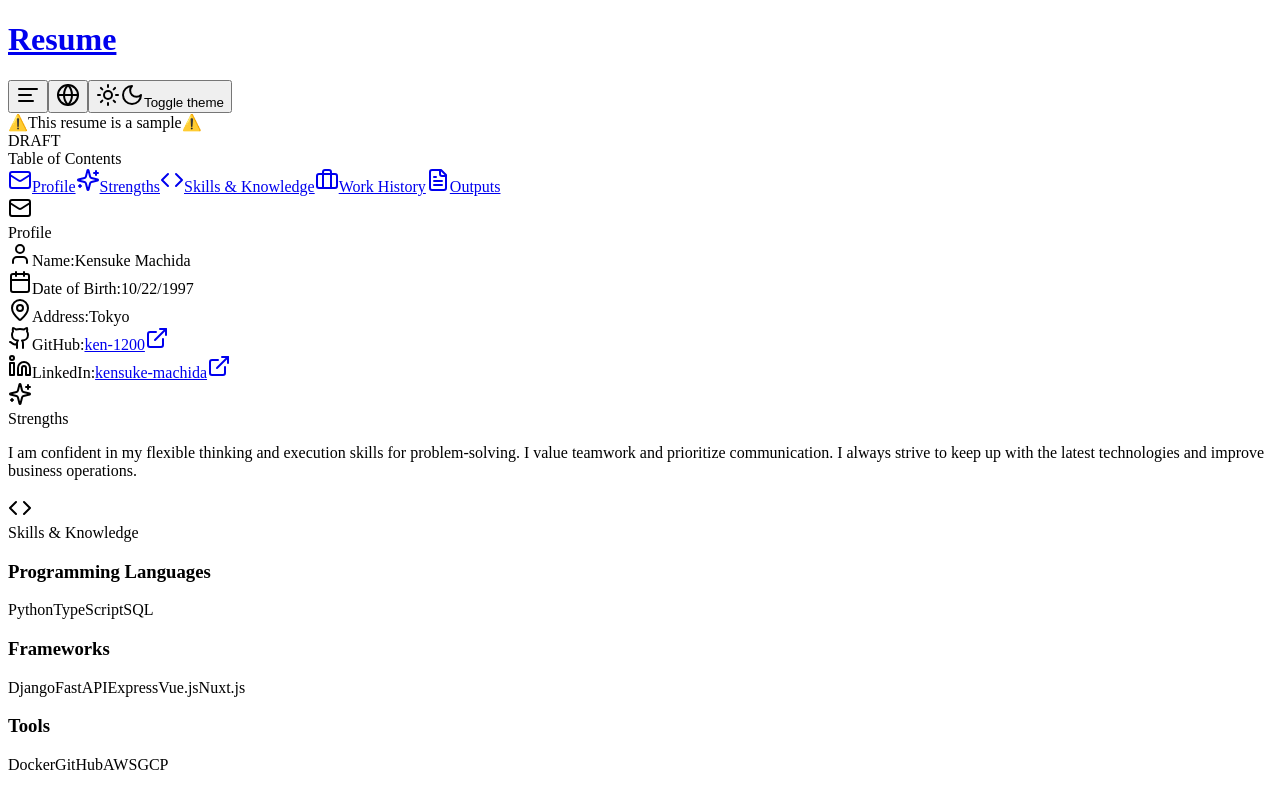
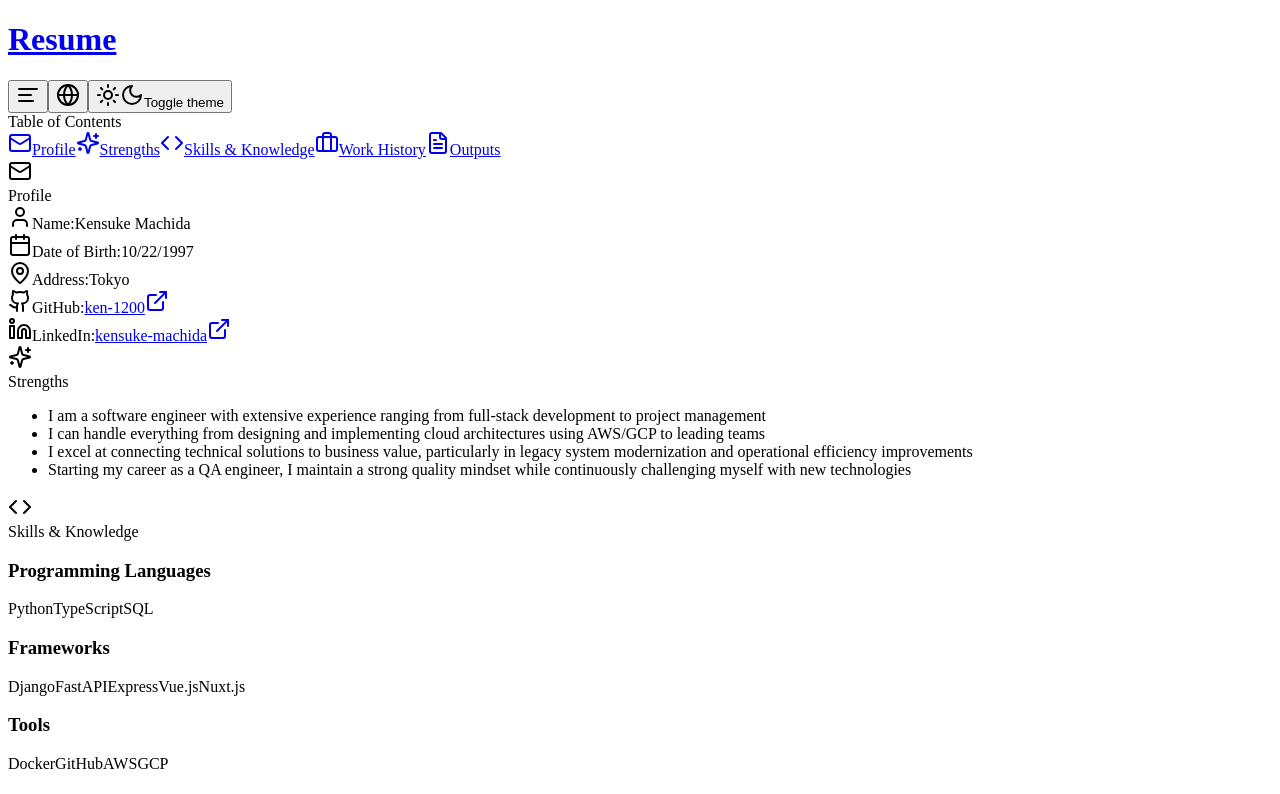
Before and after one commit to ken-1200/resume, a Next.js app: page /en in a window 1280 px wide. Shown: the top 794 px of the page. Built offline with nearby package versions, Linux system fonts and the light colour scheme.

Commit message:
feat: update self-introduction text to use array format for better readability

```diff
--- a/src/components/resume-content.tsx
+++ b/src/components/resume-content.tsx
@@ -383,7 +383,7 @@ export default function ResumeContent() {
       </header>
 
       {/* 作成中バナー - ヘッダー直後に配置 */}
-      <div className="w-full bg-amber-100 dark:bg-amber-900/30 border-b border-amber-200 dark:border-amber-800/50 py-2 sticky top-[69px] z-10">
+      {/* <div className="w-full bg-amber-100 dark:bg-amber-900/30 border-b border-amber-200 dark:border-amber-800/50 py-2 sticky top-[69px] z-10">
         <div className="container mx-auto px-4 text-center text-amber-800 dark:text-amber-300 font-medium">
           <div className="flex items-center justify-center gap-2">
             <span className="animate-pulse">⚠️</span>
@@ -391,13 +391,13 @@ export default function ResumeContent() {
             <span className="animate-pulse">⚠️</span>
           </div>
         </div>
-      </div>
+      </div> */}
       {/* ウォーターマーク - 固定配置 */}
-      <div className="fixed inset-0 flex items-center justify-center pointer-events-none z-5 opacity-[0.08]">
+      {/* <div className="fixed inset-0 flex items-center justify-center pointer-events-none z-5 opacity-[0.08]">
         <div className="transform rotate-[-30deg] text-7xl font-black border-8 border-current p-6 text-slate-900 dark:text-white">
           {t('common.draft')}
         </div>
-      </div>
+      </div> */}
 
       {/* メインコンテンツ + サイドバー */}
       <div className="container mx-auto py-6 px-4">
@@ -569,9 +569,13 @@ export default function ResumeContent() {
                 </CardHeader>
                 <CardContent className="pt-4">
                   <div className="p-4 rounded-md border bg-slate-50 dark:bg-neutral-800/30 border-slate-200 dark:border-neutral-700/50">
-                    <p className="whitespace-pre-wrap leading-relaxed text-slate-700 dark:text-neutral-300">
-                      {selfPrText.trim()}
-                    </p>
+                    <ul className="list-disc ml-5 space-y-2 text-slate-700 dark:text-neutral-300">
+                      {selfPrText.map((text, i) => (
+                        <li key={i} className="leading-relaxed">
+                          {text}
+                        </li>
+                      ))}
+                    </ul>
                   </div>
                 </CardContent>
               </Card>
--- a/src/data/localized-data.ts
+++ b/src/data/localized-data.ts
@@ -1000,16 +1000,18 @@ export function useProfileData() {
 
   // 自己PR文
   const selfPrText = {
-    ja: `
-課題解決に向けた柔軟な発想と実行力に自信があります。
-チームでの協力を重視し、コミュニケーションを大切にしています。
-常に最新技術のキャッチアップを心がけ、業務改善に努めています。
-`,
-    en: `
-I am confident in my flexible thinking and execution skills for problem-solving.
-I value teamwork and prioritize communication.
-I always strive to keep up with the latest technologies and improve business operations.
-`,
+    ja: [
+      'フルスタック開発からプロジェクトマネジメントまで幅広い経験を持つソフトウェアエンジニアです',
+      'AWS/GCPを活用したクラウドアーキテクチャの設計・実装から、チームのリードまで一貫して対応できます',
+      '特に、レガシーシステムの刷新や業務効率化において、技術的な解決策をビジネス価値に結びつけることを得意としています',
+      'QAエンジニアからキャリアをスタートし、品質への意識を持ちながら、常に新しい技術へのチャレンジを続けています',
+    ],
+    en: [
+      'I am a software engineer with extensive experience ranging from full-stack development to project management',
+      'I can handle everything from designing and implementing cloud architectures using AWS/GCP to leading teams',
+      'I excel at connecting technical solutions to business value, particularly in legacy system modernization and operational efficiency improvements',
+      'Starting my career as a QA engineer, I maintain a strong quality mindset while continuously challenging myself with new technologies',
+    ],
   };
 
   return {
```
